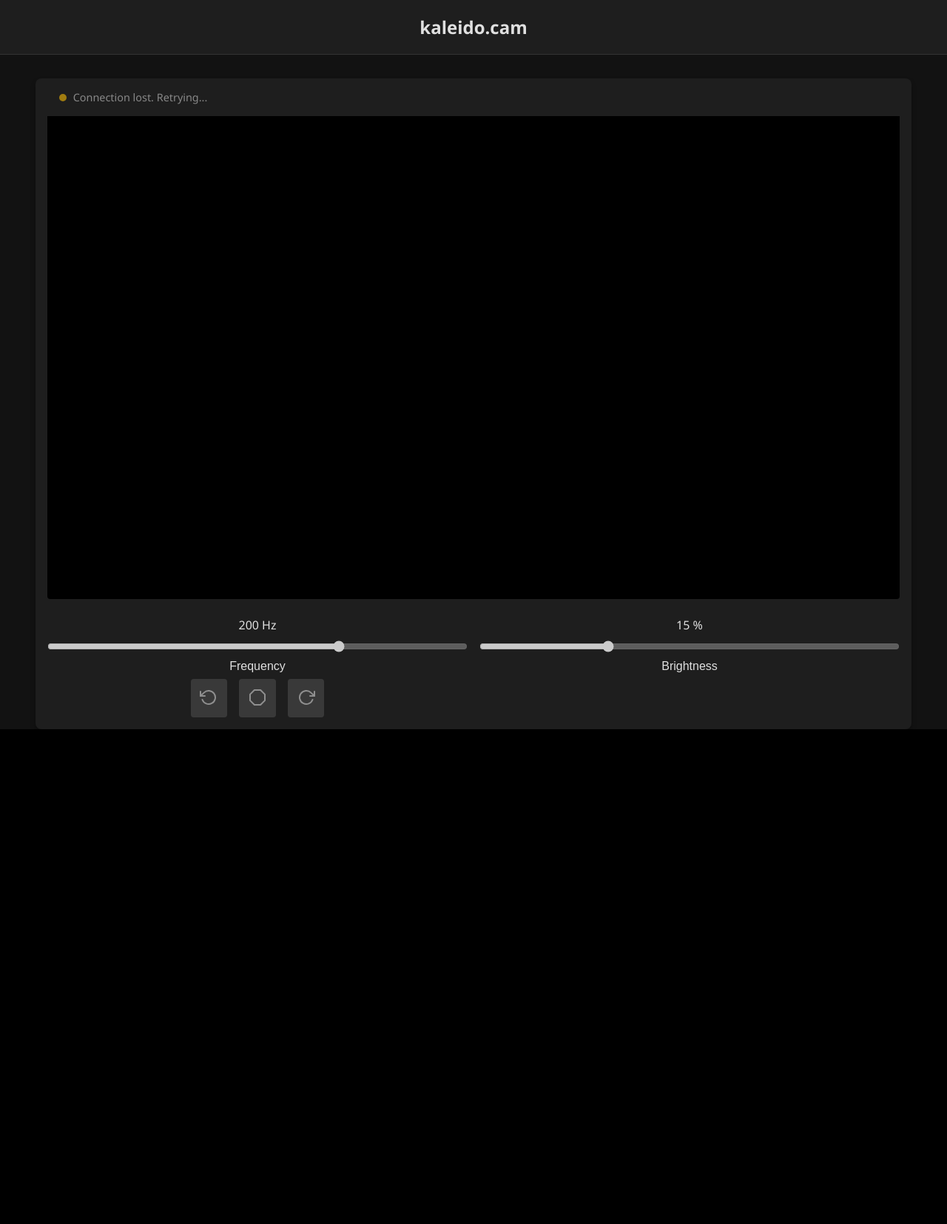
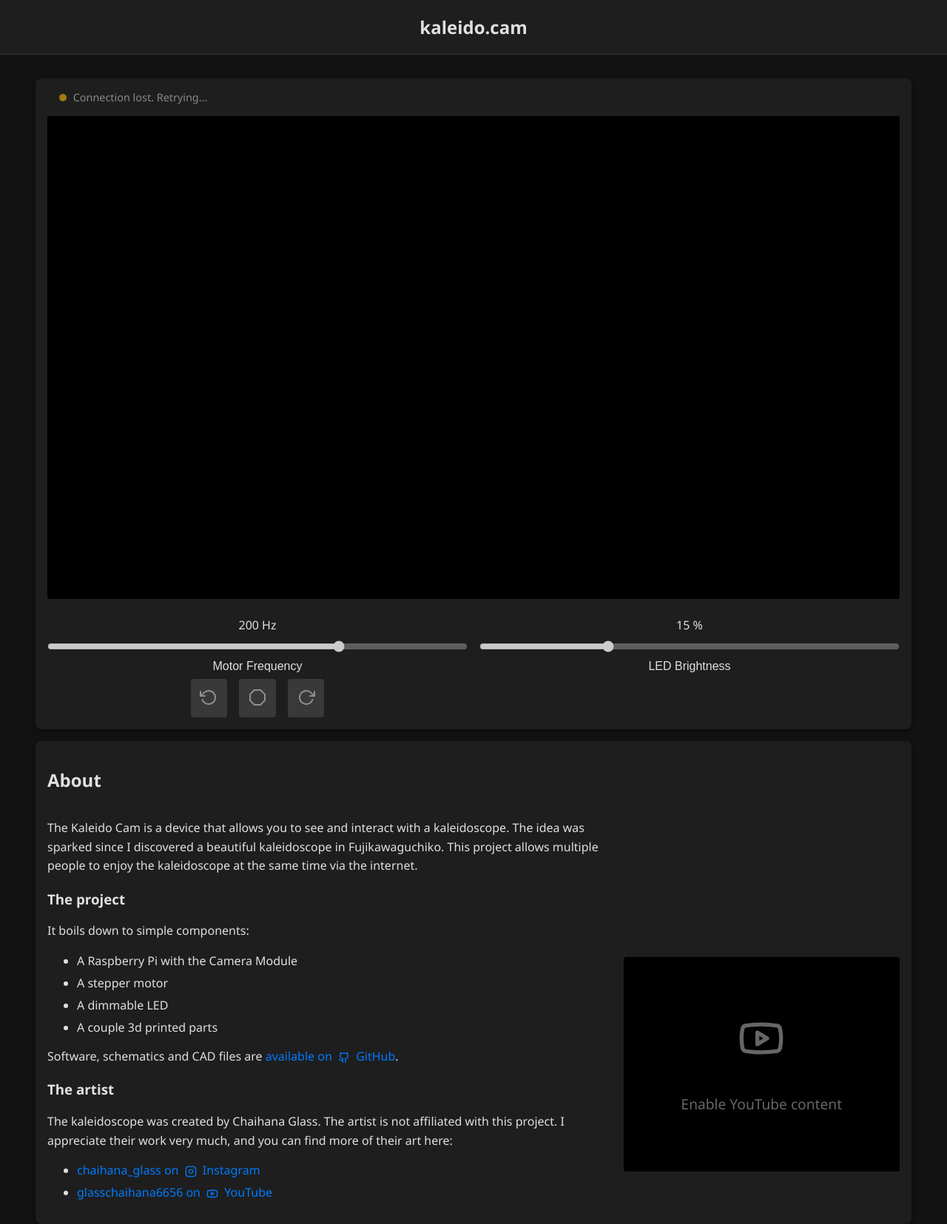
Before and after one commit to kaleido-cam/webapp, a Flask app: page / in a window 1280 px wide. Shown: the whole page at 74% size. Before the commit the page ends 986 px from the top, so only its background shows below. Run offline with Flask 3, Linux system fonts and the light colour scheme; grey boxes are pictures that could not be loaded.

Commit message:
Add "about" section, link to artist Chaihana Glass

```diff
--- a/static/css/styles.css
+++ b/static/css/styles.css
@@ -19,6 +19,7 @@
     flex-direction: column;
     align-items: center;
     min-height: 100vh;
+    gap: 1rem;
 }
 
 header {
@@ -26,7 +27,25 @@
     background-color: var(--panel-color);
     text-align: center;
     border-bottom: 1px solid #333;
-    margin-bottom: 2rem;
+    margin-bottom: 1rem;
+}
+
+p {
+    line-height: 1.6;
+}
+
+p svg, li svg {
+    vertical-align: middle;
+    height: 1em;
+}
+
+p a, li a {
+    color: var(--accent-color);
+    text-decoration: none;
+}
+
+li {
+    margin-bottom: 0.5rem;
 }
 
 header a {
@@ -77,7 +96,7 @@
     opacity: 1;
 }
 
-video {
+#stream {
     width: 100%;
     height: 100%;
     object-fit: contain;
@@ -257,6 +276,51 @@
     font-weight: 600;
 }
 
+.about-section {
+    display: grid;
+    grid-template-columns: 2fr 1fr;
+    gap: 2rem;
+}
+
+.about-section div.centered {
+    display: flex;
+    flex-direction: column;
+    justify-content: start;
+    align-items: center;
+    text-align: center;
+    gap: 1rem;
+}
+
+.small-video {
+    width: 100%;
+}
+
+.yt-placeholder {
+    width: 100%;
+    height: auto;
+    border-radius: 4px;
+    background-color: #000;
+    display: flex;
+    flex-direction: column;
+    justify-content: center;
+    align-items: center;
+    color: #666;
+    font-size: 1.2rem;
+    cursor: pointer;
+}
+
+.yt-placeholder svg {
+    width: 64px;
+    height: 64px;
+    margin-bottom: 1rem;
+}
+
+/*@media (max-width: 1000px) {*/
+/*    .small-video {*/
+/*        width: 360px;*/
+/*    }*/
+/*}*/
+
 @media (max-width: 600px) {
     .controls {
         flex-direction: column;
@@ -271,4 +335,12 @@
         /*padding: 1rem 0;*/
         /*border-radius: 0;*/
     }
+
+    .small-video {
+        width: 100%;
+    }
+
+    .about-section {
+        grid-template-columns: 1fr;
+    }
 }
--- a/static/js/stream-controls.js
+++ b/static/js/stream-controls.js
@@ -1,4 +1,4 @@
-const video = document.getElementById('video');
+const video = document.getElementById('stream');
 const statusInd = document.getElementById('liveIndicator');
 const statusText = document.getElementById('statusText');
 
--- /dev/null
+++ b/static/js/yt-embed.js
@@ -0,0 +1,13 @@
+function embedYoutubeVideo(element, videoId) {
+    const iframe = document.createElement('iframe');
+    iframe.width = "100%";
+    iframe.height = "100%";
+    iframe.src = `https://www.youtube-nocookie.com/embed/${videoId}`;
+    iframe.title = "YouTube video player";
+    iframe.frameBorder = "0";
+    iframe.allow = "accelerometer; autoplay; clipboard-write; encrypted-media; gyroscope; picture-in-picture; web-share";
+
+    // replace the element's content with the iframe
+    element.innerHTML = '';
+    element.appendChild(iframe);
+}
--- a/templates/index.html
+++ b/templates/index.html
@@ -4,6 +4,7 @@
     <script src="{{ url_for('static', filename='js/stream-controls.js') }}"></script>
     <script src="{{ url_for('static', filename='js/socket.io.min.js') }}"></script>
     <script src="{{ url_for('static', filename='js/motor-controls.js') }}"></script>
+    <script src="{{ url_for('static', filename='js/yt-embed.js') }}"></script>
     <script>startStream('{{ stream_url }}');</script>
 {% endblock %}
 
@@ -18,7 +19,7 @@
         </div>
 
         <div class="video-wrapper">
-            <video id="video" autoplay muted playsinline></video>
+            <video id="stream" autoplay muted playsinline></video>
             <button onclick="toggleFullscreen()">
                 <span class="maximize-video">{% include "svg/maximize.svg" %}</span>
                 <span class="minimize-video" style="display: none">{% include "svg/minimize.svg" %}</span>
@@ -30,7 +31,7 @@
                 <div id="frequency_label">{{ current_frequency }} Hz</div>
                 <input oninput="changeFrequency(this.value)" type="range" id="frequency_slider" name="speed" min="-500"
                        max="500" step="10" value="{{ current_frequency }}">
-                <label for="frequency_slider">Frequency</label>
+                <label for="frequency_slider">Motor Frequency</label>
                 <div class="button-group">
                     <button onclick="rotateCounterClockwise()"
                             class="btn-primary">{% include "svg/rotate-ccw.svg" %}</button>
@@ -43,7 +44,55 @@
                 <div id="brightness_label">{{ current_brightness }} %</div>
                 <input oninput="changeBrightness(this.value)" type="range" id="brightness_slider" name="brightness"
                        min="0" max="50" value="{{ current_brightness }}">
-                <label for="brightness_slider">Brightness</label>
+                <label for="brightness_slider">LED Brightness</label>
+            </div>
+        </div>
+    </div>
+
+    <div class="container">
+        <h2>About</h2>
+        <div class="about-section">
+            <div>
+                <p>
+                    The Kaleido Cam is a device that allows you to see and interact with a kaleidoscope.
+                    The idea was sparked since I discovered a beautiful kaleidoscope in Fujikawaguchiko.
+                    This project allows multiple people to enjoy the kaleidoscope at the same time via the internet.
+                </p>
+                <h3>The project</h3>
+                <p>
+                    It boils down to simple components:
+                </p>
+                <ul>
+                    <li>A Raspberry Pi with the Camera Module</li>
+                    <li>A stepper motor</li>
+                    <li>A dimmable LED</li>
+                    <li>A couple 3d printed parts</li>
+                </ul>
+                <p>Software, schematics and CAD files are <a href="https://github.com/kaleido-cam" target="_blank">available
+                    on {% include "svg/github.svg" %} GitHub</a>.</p>
+                </ul>
+                </p>
+                <h3>The artist</h3>
+                <p>
+                    The kaleidoscope was created by Chaihana Glass.
+                    The artist is not affiliated with this project.
+                    I appreciate their work very much, and you can find more of their art here:
+                </p>
+                <ul>
+                    <li><a href="https://www.instagram.com/chaihana_glass" target="_blank">chaihana_glass
+                        on {% include "svg/instagram.svg" %} Instagram</a></li>
+                    <li><a href="https://www.youtube.com/@glasschaihana6656" target="_blank">glasschaihana6656
+                        on {% include "svg/youtube.svg" %} YouTube</a></li>
+                </ul>
+            </div>
+            <div class="centered">
+                <video class="small-video" src="{{ url_for('static', filename='video/motor-rotating.mp4') }}" loop
+                       autoplay muted playsinline></video>
+                <div class="yt-placeholder tsmall-video" style="height: 290px"
+                     onclick="embedYoutubeVideo(this, 'Fcc4OLGrj_k')">
+                    {% include "svg/youtube.svg" %} <br/>
+                    Enable YouTube content
+                </div>
             </div>
         </div>
     </div>
```
Also changed, not shown: templates/svg/github.svg (added), templates/svg/instagram.svg (added), templates/svg/youtube.svg (added), 1 other file.
